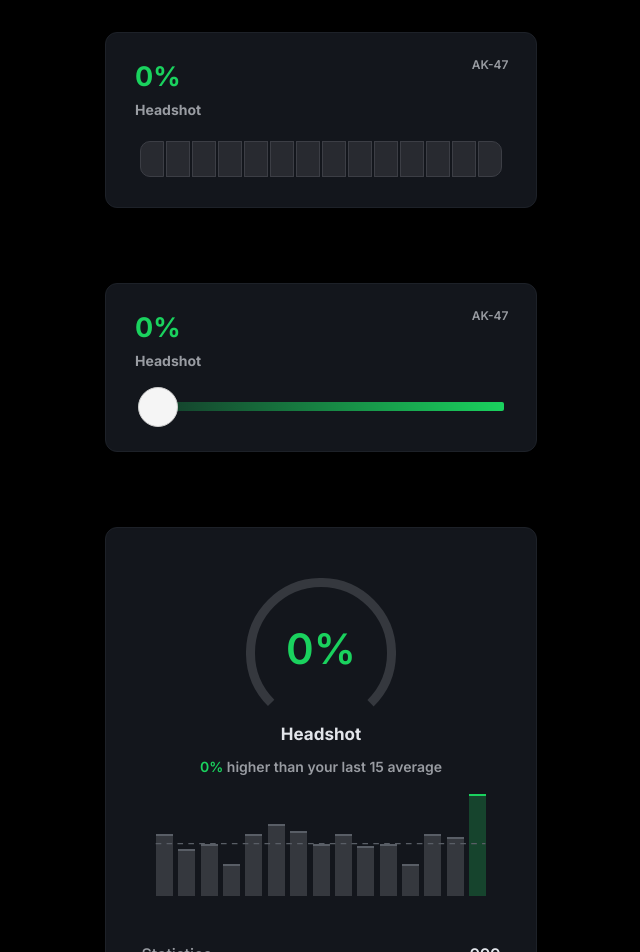
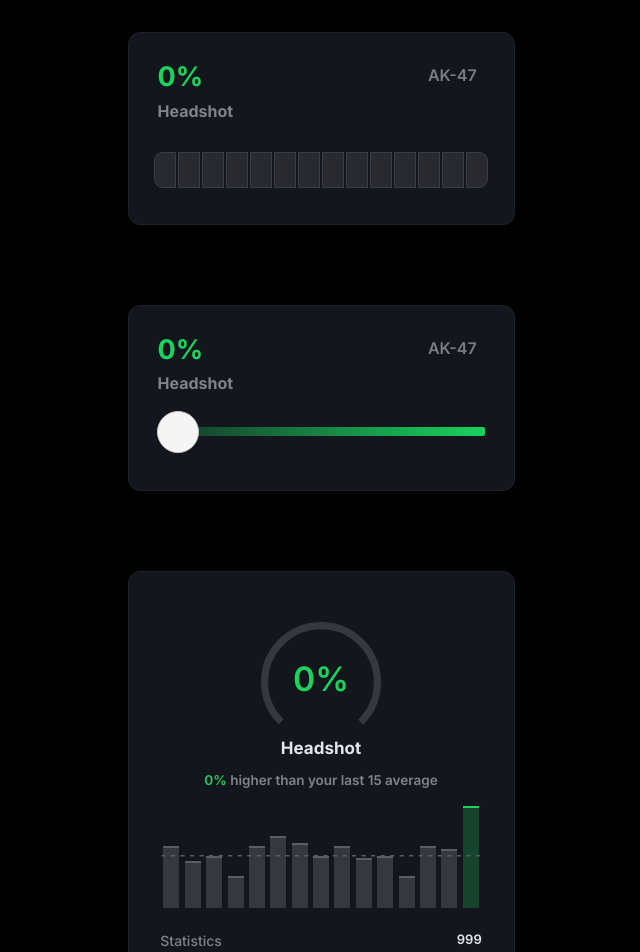
Before and after one commit to jameschenn/gaming-stats-widgets, a React (Vite) app: page / in a window 1280 px wide. Shown: the top 952 px of the page, without its empty margins (319-959 px from the left). Built offline with nearby package versions, Linux system fonts and the light colour scheme.

Commit message:
css tweaking

```diff
--- a/src/App.css
+++ b/src/App.css
@@ -4,3 +4,7 @@
   padding: 2rem;
   text-align: center;
 }
+
+.div-seperator {
+  padding-bottom: 80px;
+}
--- a/src/App.tsx
+++ b/src/App.tsx
@@ -8,13 +8,13 @@ const App: React.FC = () => {
 
   return (
     <div>
-      <div>
+      <div className='div-seperator'>
         <HeadshotBar />
       </div>
-      <div>
+      <div className='div-seperator'>
         <HeadshotSlider />
       </div>
-      <div>
+      <div className='div-seperator'>
         <HeadshotStats />
       </div>
     </div>
--- a/src/components/CircleGauge.tsx
+++ b/src/components/CircleGauge.tsx
@@ -27,6 +27,7 @@ const CircleGauge: React.FC<CircleGaugeProps> = ({ value }) => {
                 textColor:'var(--clr-green)',
                 pathTransitionDuration: 0.35,
                 textSize:'28px',
+
             })}
         />
     );
--- a/src/components/styles/AverageBars.css
+++ b/src/components/styles/AverageBars.css
@@ -8,17 +8,17 @@
 .dashed-line-svg {
     position: absolute;
     top: 48%;
-    width: 77%;
+    width: 83%;
 }
 
 .dashed-line {
     stroke: #595e66;
-    stroke-width: 0.75px;
-    stroke-dasharray: 1.7, 1.6;
+    stroke-width: 1px;
+    stroke-dasharray: 1.3, 1.69;
 }
 
 .bar-data {
-    width: 17px;
+    width: 16px;
     background: var(--clr-data-gray);
     border-top: solid 2px #595e66;
     margin: 2.7px;
--- a/src/components/styles/BarGauge.css
+++ b/src/components/styles/BarGauge.css
@@ -1,10 +1,11 @@
 .bar-gauge-blocks {
     display: flex;
     justify-content: center;
+    margin-top: 13px
 }
 
 .block {
-    width: 22px;
+    width: 20px;
     height: 34px;
     background-color: #282a30;
     border: solid 1px #3c3e45;
@@ -12,11 +13,11 @@
 }
 
 .block:first-child {
-    border-radius: 10px 0 0 10px;
+    border-radius: 9px 0 0 9px;
 }
 
 .block:last-child {
-    border-radius: 0 10px 10px 0;
+    border-radius: 0 9px 9px 0;
 }
 
 .block.filled {
--- a/src/components/styles/Card.css
+++ b/src/components/styles/Card.css
@@ -1,11 +1,14 @@
 .widget-card {
     position: relative;
-    width: 430px;
-    background-color: #13161c;
-    border: solid 1px #1d2128;
+    width: 385px;
+    background-color: var(--clr-card);
+    border: solid 1px var(--clr-card-border);
     border-radius: 12px;
-    margin-bottom: 75px;
-    padding-bottom: 30px;
+    padding-bottom: 36px;
+}
+
+.card-container {
+    margin-bottom: 6px;
 }
 
 .percentage-div {
@@ -17,9 +20,9 @@
 
 .percentage-div p:nth-child(2) {
     color: var(--clr-text-gray);
-    font-size: 14px;
+    font-size: 16px;
     font-weight: 700;
-    margin: 8px 0px 23px 0px;
+    margin: 7.5px 0px 18px 0px;
 }
 
 .percentage {
@@ -30,8 +33,8 @@
 }
 
 .weapon-div {
-    color: var(--clr-text-gray);
-    font-size: 12px;
+    color: var(--clr-secondaryText-gray);
+    font-size: 16px;
     font-weight: 600;
     position: absolute;
     top: 1em;
--- a/src/components/styles/Slider.css
+++ b/src/components/styles/Slider.css
@@ -6,13 +6,13 @@ input[type='range'] {
     background: linear-gradient(to right, #143528, var(--clr-green));
     border-radius: 2px;
     outline: none;
-    margin: 10px 0;
+    margin: 10px 0 18px 0;
   }
   /*slider*/
   input[type='range']::-webkit-slider-thumb {
     appearance: none;
-    width: 40px;
-    height: 40px;
+    width: 42px;
+    height: 42px;
     background: #f5f5f5;
     border-radius: 50%;
     cursor: pointer;
--- a/src/components/styles/StatisticsBar.css
+++ b/src/components/styles/StatisticsBar.css
@@ -2,31 +2,29 @@
     display: flex;
     flex-direction: column;
     align-items: center;
-    margin: 30px 0 30px 0;
+    margin: 8px 0 10px 0;
 }
 
 .statistics-inner-container {
-    height: 100%;
     width: 83.5%;
-    display: flex;
-    flex-direction: column;
-    align-items: center;
 }
 
 .statistics-header {
     display: flex;
     justify-content: space-between;
-    width:100%;
+    height: 38px;
 }
 
 .statistics-header p:first-child {
     color: var(--clr-text-gray);
     font-weight: 500;
+    font-size: 14px;
 }
 
   .statistics-header p:last-child {
     color: var(--clr-text-white);
     font-weight: 600;
+    font-size: 13px;
 }
 
 .statistics-bar {
--- a/src/index.css
+++ b/src/index.css
@@ -7,8 +7,11 @@
   -moz-osx-font-smoothing: grayscale;
 
   --clr-green: #1ad25e;
+  --clr-card: #13161c;
+  --clr-card-border: #1d2128;
   --clr-darkGreen: #16442d;
-  --clr-text-gray: #999ca2;
+  --clr-text-gray: #7f838b;
+  --clr-secondaryText-gray: #787c84;
   --clr-data-gray: #35383e;
   --clr-text-white: #e2e5ea;
 
--- a/src/widgets/HeadshotStats.tsx
+++ b/src/widgets/HeadshotStats.tsx
@@ -14,7 +14,7 @@ const HeadshotStats: React.FC = () => {
     return (
         <Card renderText={false}>
             <div className='circle-gauge-container'>
-                <div style={{ width: 150, height: 150 }}>
+                <div style={{ width: 120, height: 120 }}>
                     <CircleGauge value={store} />
                 </div>
                 <div>
--- a/src/widgets/styles/HeadshotStats.css
+++ b/src/widgets/styles/HeadshotStats.css
@@ -13,7 +13,7 @@
 }
 
 .header-stats {
-    font-size: 14px;
+    font-size: 13.5px;
     font-weight: 600;
     color: var(--clr-text-gray);
     padding-bottom: 2px;
```
